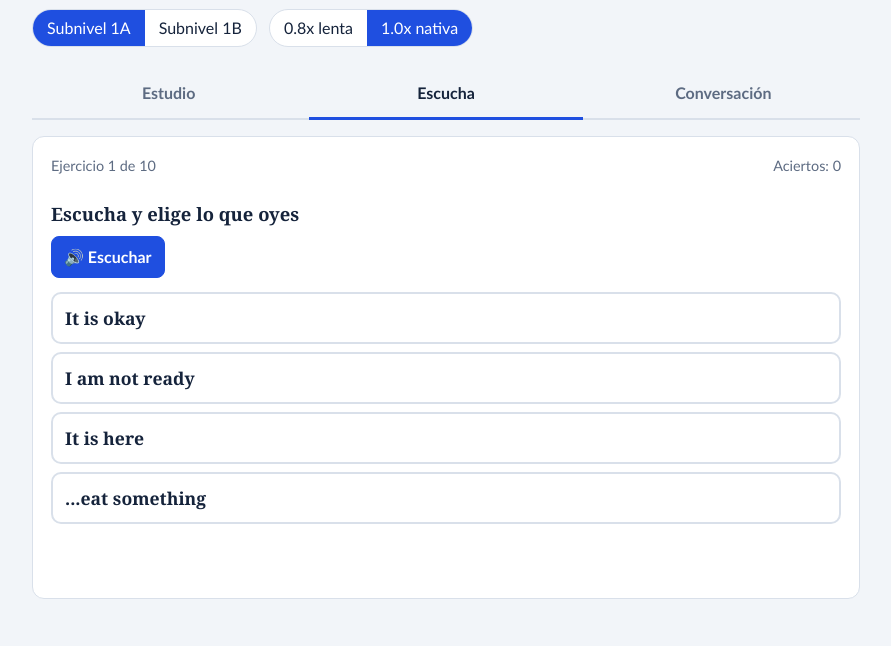
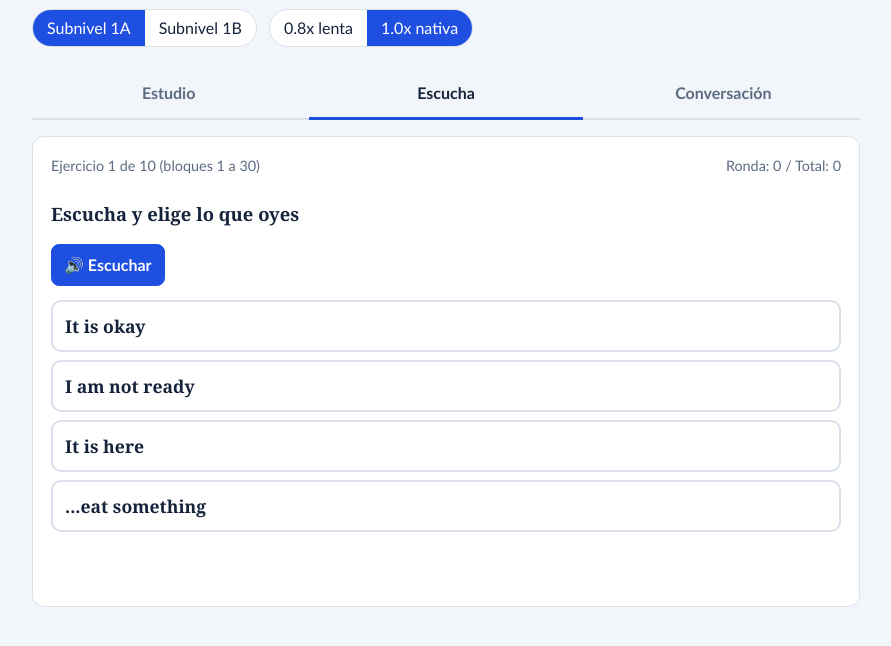
Before and after one commit to codebybran/cbm-english-app, a plain HTML site: page index.html in a window 1280 px wide. Both pictures are taken after a click on the tab "Escucha". Shown: the part 84-730 px from the top of the page, without its empty margins (194-1085 px from the left). Drawn offline with Linux system fonts and the light colour scheme.

Commit message:
Refactor: esquema JSON unificado, repaso acumulado, localStorage y grabadora de voz

```diff
--- a/css/styles.css
+++ b/css/styles.css
@@ -58,3 +58,7 @@ h2{font:700 1.15rem var(--serif);margin:24px 0 10px}
 .lvls{margin-right:8px;margin-bottom:6px}
 .lvl-btn{border:0;background:none;padding:6px 14px}
 .lvl-btn.active{background:var(--accent);color:var(--accent-ink)}
+.rec{display:flex;flex-wrap:wrap;align-items:center;gap:8px;margin-top:8px}
+.rec audio{width:100%;max-width:320px;height:36px}
+.btn.recording{background:var(--bad);border-color:var(--bad);color:#fff}
+.ex .btn{margin:8px 8px 0 0}
--- a/data/level1a.json
+++ b/data/level1a.json
@@ -1,62 +1,351 @@
 {
   "level": "1A",
   "title": "Subnivel 1A · Primeros bloques",
-  "categories": [
-    { "id": 1, "name": "Deseos y Necesidades" },
-    { "id": 2, "name": "Acciones Directas" },
-    { "id": 3, "name": "Estados y Ubicación" },
-    { "id": 4, "name": "Conectores y Rellenos" }
-  ],
-  "blocks": [
-    { "id": 1, "cat": 1, "text": "I want to...", "linked": "/ai-uona/", "rule": "La 't' de want se suaviza antes de 'to'." },
-    { "id": 2, "cat": 1, "text": "I need to...", "linked": "/ai-niidtu/", "rule": "La 'd' de need apoya en la 't' de to." },
-    { "id": 3, "cat": 1, "text": "I have to...", "linked": "/ai-jaftu/", "rule": "La 'v' pasa a sonar como 'f'." },
-    { "id": 4, "cat": 1, "text": "I don't want to...", "linked": "/ai-don-uona/", "rule": "La 't' de don't desaparece." },
-    { "id": 5, "cat": 1, "text": "I don't need to...", "linked": "/ai-don-niidtu/", "rule": "La 't' de don't cae." },
-    { "id": 6, "cat": 1, "text": "Do you want to...?", "linked": "/du-iu-uona/", "rule": "Do you se contrae a /diu/." },
-    { "id": 7, "cat": 2, "text": "...go now", "linked": "/gou-nau/", "rule": "Flujo vocal continuo." },
-    { "id": 8, "cat": 2, "text": "...know more", "linked": "/nou-mor/", "rule": "W es muda, se une /nou/ a /mor/." },
-    { "id": 9, "cat": 2, "text": "...eat something", "linked": "/ii-tsom-zing/", "rule": "'T' de eat ataca la 's' de something." },
-    { "id": 10, "cat": 2, "text": "...do this", "linked": "/du-diz/", "rule": "'Th' suena a 'd' vibrada." },
-    { "id": 11, "cat": 2, "text": "...speak with you", "linked": "/spiik-ui-diu/", "rule": "'Th' de with con 'you' forma /diu/." },
-    { "id": 12, "cat": 2, "text": "...buy this", "linked": "/bai-diz/", "rule": "Conexión directa sin pausar." },
-    { "id": 13, "cat": 2, "text": "...see that", "linked": "/sii-dat/", "rule": "Vocal 'ee' se alarga a la 'd' de that." },
-    { "id": 14, "cat": 2, "text": "...help me", "linked": "/jel-mii/", "rule": "'P' de help se ahoga antes de la 'm'." },
-    { "id": 15, "cat": 2, "text": "...wait here", "linked": "/uei-tiar/", "rule": "'T' de wait se conecta con 'here'." },
-    { "id": 16, "cat": 2, "text": "...understand this", "linked": "/an-der-stan-diz/", "rule": "'D' de understand une a 'th' de this." },
-    { "id": 17, "cat": 3, "text": "I am ready", "linked": "/aim-redi/", "rule": "Contracción fluida de I am." },
-    { "id": 18, "cat": 3, "text": "I am not ready", "linked": "/aim-no-tredi/", "rule": "'T' de not entra a la 'r' de ready." },
-    { "id": 19, "cat": 3, "text": "It is here", "linked": "/i-tiz-jiar/", "rule": "'T' de It suena a 'r' suave latina con 'is'." },
-    { "id": 20, "cat": 3, "text": "It is not here", "linked": "/i-tiz-no-tiar/", "rule": "'T' de not se arrastra a 'here'." },
-    { "id": 21, "cat": 3, "text": "Where is...?", "linked": "/ue-riz/", "rule": "'R' de Where se pega a 'is'." },
-    { "id": 22, "cat": 3, "text": "Is it possible?", "linked": "/i-zit-posibl/", "rule": "'S' de Is se pega a 'it'." },
-    { "id": 23, "cat": 4, "text": "...because...", "linked": "/bi-kos/", "rule": "Suele reducirse a /kos/." },
-    { "id": 24, "cat": 4, "text": "...but right now...", "linked": "/ba-rai-nau/", "rule": "'T' finales de 'but' y 'right' caen." },
-    { "id": 25, "cat": 4, "text": "...and then...", "linked": "/an-den/", "rule": "'D' de and desaparece." },
-    { "id": 26, "cat": 4, "text": "...with me", "linked": "/ui-mii/", "rule": "'Th' se desliza directo a la 'm'." },
-    { "id": 27, "cat": 4, "text": "...with you", "linked": "/ui-diu/", "rule": "'Th' de with se vuelve 'd' suave con 'you'." },
-    { "id": 28, "cat": 4, "text": "...for today", "linked": "/fer-tudei/", "rule": "For se relaja a /fer/." },
-    { "id": 29, "cat": 4, "text": "I think that...", "linked": "/ai-zinc-dat/", "rule": "'K' de think salta a 'that'." },
-    { "id": 30, "cat": 4, "text": "It is okay", "linked": "/i-ti-zou-kei/", "rule": "Doble enlace entre it-is-okay." }
+  "chunks": [
+    {
+      "id": 1,
+      "cat": "Deseos y Necesidades",
+      "text": "I want to...",
+      "linked": "/ai-uona/",
+      "rule": "La 't' de want se suaviza antes de 'to'."
+    },
+    {
+      "id": 2,
+      "cat": "Deseos y Necesidades",
+      "text": "I need to...",
+      "linked": "/ai-niidtu/",
+      "rule": "La 'd' de need apoya en la 't' de to."
+    },
+    {
+      "id": 3,
+      "cat": "Deseos y Necesidades",
+      "text": "I have to...",
+      "linked": "/ai-jaftu/",
+      "rule": "La 'v' pasa a sonar como 'f'."
+    },
+    {
+      "id": 4,
+      "cat": "Deseos y Necesidades",
+      "text": "I don't want to...",
+      "linked": "/ai-don-uona/",
+      "rule": "La 't' de don't desaparece."
+    },
+    {
+      "id": 5,
+      "cat": "Deseos y Necesidades",
+      "text": "I don't need to...",
+      "linked": "/ai-don-niidtu/",
+      "rule": "La 't' de don't cae."
+    },
+    {
+      "id": 6,
+      "cat": "Deseos y Necesidades",
+      "text": "Do you want to...?",
+      "linked": "/du-iu-uona/",
+      "rule": "Do you se contrae a /diu/."
+    },
+    {
+      "id": 7,
+      "cat": "Acciones Directas",
+      "text": "...go now",
+      "linked": "/gou-nau/",
+      "rule": "Flujo vocal continuo."
+    },
+    {
+      "id": 8,
+      "cat": "Acciones Directas",
+      "text": "...know more",
+      "linked": "/nou-mor/",
+      "rule": "W es muda, se une /nou/ a /mor/."
+    },
+    {
+      "id": 9,
+      "cat": "Acciones Directas",
+      "text": "...eat something",
+      "linked": "/ii-tsom-zing/",
+      "rule": "'T' de eat ataca la 's' de something."
+    },
+    {
+      "id": 10,
+      "cat": "Acciones Directas",
+      "text": "...do this",
+      "linked": "/du-diz/",
+      "rule": "'Th' suena a 'd' vibrada."
+    },
+    {
+      "id": 11,
+      "cat": "Acciones Directas",
+      "text": "...speak with you",
+      "linked": "/spiik-ui-diu/",
+      "rule": "'Th' de with con 'you' forma /diu/."
+    },
+    {
+      "id": 12,
+      "cat": "Acciones Directas",
+      "text": "...buy this",
+      "linked": "/bai-diz/",
+      "rule": "Conexión directa sin pausar."
+    },
+    {
+      "id": 13,
+      "cat": "Acciones Directas",
+      "text": "...see that",
+      "linked": "/sii-dat/",
+      "rule": "Vocal 'ee' se alarga a la 'd' de that."
+    },
+    {
+      "id": 14,
+      "cat": "Acciones Directas",
+      "text": "...help me",
+      "linked": "/jel-mii/",
+      "rule": "'P' de help se ahoga antes de la 'm'."
+    },
+    {
+      "id": 15,
+      "cat": "Acciones Directas",
+      "text": "...wait here",
+      "linked": "/uei-tiar/",
+      "rule": "'T' de wait se conecta con 'here'."
+    },
+    {
+      "id": 16,
+      "cat": "Acciones Directas",
+      "text": "...understand this",
+      "linked": "/an-der-stan-diz/",
+      "rule": "'D' de understand une a 'th' de this."
+    },
+    {
+      "id": 17,
+      "cat": "Estados y Ubicación",
+      "text": "I am ready",
+      "linked": "/aim-redi/",
+      "rule": "Contracción fluida de I am."
+    },
+    {
+      "id": 18,
+      "cat": "Estados y Ubicación",
+      "text": "I am not ready",
+      "linked": "/aim-no-tredi/",
+      "rule": "'T' de not entra a la 'r' de ready."
+    },
+    {
+      "id": 19,
+      "cat": "Estados y Ubicación",
+      "text": "It is here",
+      "linked": "/i-tiz-jiar/",
+      "rule": "'T' de It suena a 'r' suave latina con 'is'."
+    },
+    {
+      "id": 20,
+      "cat": "Estados y Ubicación",
+      "text": "It is not here",
+      "linked": "/i-tiz-no-tiar/",
+      "rule": "'T' de not se arrastra a 'here'."
+    },
+    {
+      "id": 21,
+      "cat": "Estados y Ubicación",
+      "text": "Where is...?",
+      "linked": "/ue-riz/",
+      "rule": "'R' de Where se pega a 'is'."
+    },
+    {
+      "id": 22,
+      "cat": "Estados y Ubicación",
+      "text": "Is it possible?",
+      "linked": "/i-zit-posibl/",
+      "rule": "'S' de Is se pega a 'it'."
+    },
+    {
+      "id": 23,
+      "cat": "Conectores y Rellenos",
+      "text": "...because...",
+      "linked": "/bi-kos/",
+      "rule": "Suele reducirse a /kos/."
+    },
+    {
+      "id": 24,
+      "cat": "Conectores y Rellenos",
+      "text": "...but right now...",
+      "linked": "/ba-rai-nau/",
+      "rule": "'T' finales de 'but' y 'right' caen."
+    },
+    {
+      "id": 25,
+      "cat": "Conectores y Rellenos",
+      "text": "...and then...",
+      "linked": "/an-den/",
+      "rule": "'D' de and desaparece."
+    },
+    {
+      "id": 26,
+      "cat": "Conectores y Rellenos",
+      "text": "...with me",
+      "linked": "/ui-mii/",
+      "rule": "'Th' se desliza directo a la 'm'."
+    },
+    {
+      "id": 27,
+      "cat": "Conectores y Rellenos",
+      "text": "...with you",
+      "linked": "/ui-diu/",
+      "rule": "'Th' de with se vuelve 'd' suave con 'you'."
+    },
+    {
+      "id": 28,
+      "cat": "Conectores y Rellenos",
+      "text": "...for today",
+      "linked": "/fer-tudei/",
+      "rule": "For se relaja a /fer/."
+    },
+    {
+      "id": 29,
+      "cat": "Conectores y Rellenos",
+      "text": "I think that...",
+      "linked": "/ai-zinc-dat/",
+      "rule": "'K' de think salta a 'that'."
+    },
+    {
+      "id": 30,
+      "cat": "Conectores y Rellenos",
+      "text": "It is okay",
+      "linked": "/i-ti-zou-kei/",
+      "rule": "Doble enlace entre it-is-okay."
+    }
   ],
   "dialogues": [
-    { "title": "¿Nos vamos?", "lines": [
-      { "who": "A", "text": "Do you want to go now?", "blocks": [6, 7] },
-      { "who": "B", "text": "I am not ready, but right now I need to wait here.", "blocks": [18, 24, 2, 15] },
-      { "who": "A", "text": "It is okay. I think that I have to wait with you.", "blocks": [30, 29, 3, 15, 27] },
-      { "who": "B", "text": "I am ready. I want to go with you for today.", "blocks": [17, 1, 7, 27, 28] }
-    ] },
-    { "title": "Algo para comer", "lines": [
-      { "who": "A", "text": "Do you want to eat something?", "blocks": [6, 9] },
-      { "who": "B", "text": "I don't want to eat this. I want to buy this.", "blocks": [4, 9, 10, 1, 12] },
-      { "who": "A", "text": "Is it possible? Where is this?", "blocks": [22, 21] },
-      { "who": "B", "text": "It is not here, because I need to see that.", "blocks": [20, 23, 2, 13] }
-    ] },
-    { "title": "Necesito ayuda", "lines": [
-      { "who": "A", "text": "I don't understand this. Do you want to help me?", "blocks": [4, 16, 6, 14] },
-      { "who": "B", "text": "It is okay. I want to speak with you and then help you.", "blocks": [30, 1, 11, 25, 14] },
-      { "who": "A", "text": "I need to know more. I think that I am ready.", "blocks": [2, 8, 29, 17] },
-      { "who": "B", "text": "I have to go now, but right now it is okay.", "blocks": [3, 7, 24, 30] }
-    ] }
+    {
+      "title": "¿Nos vamos?",
+      "lines": [
+        {
+          "who": "A",
+          "text": "Do you want to go now?",
+          "blocks": [
+            6,
+            7
+          ]
+        },
+        {
+          "who": "B",
+          "text": "I am not ready, but right now I need to wait here.",
+          "blocks": [
+            18,
+            24,
+            2,
+            15
+          ]
+        },
+        {
+          "who": "A",
+          "text": "It is okay. I think that I have to wait with you.",
+          "blocks": [
+            30,
+            29,
+            3,
+            15,
+            27
+          ]
+        },
+        {
+          "who": "B",
+          "text": "I am ready. I want to go with you for today.",
+          "blocks": [
+            17,
+            1,
+            7,
+            27,
+            28
+          ]
+        }
+      ]
+    },
+    {
+      "title": "Algo para comer",
+      "lines": [
+        {
+          "who": "A",
+          "text": "Do you want to eat something?",
+          "blocks": [
+            6,
+            9
+          ]
+        },
+        {
+          "who": "B",
+          "text": "I don't want to eat this. I want to buy this.",
+          "blocks": [
+            4,
+            9,
+            10,
+            1,
+            12
+          ]
+        },
+        {
+          "who": "A",
+          "text": "Is it possible? Where is this?",
+          "blocks": [
+            22,
+            21
+          ]
+        },
+        {
+          "who": "B",
+          "text": "It is not here, because I need to see that.",
+          "blocks": [
+            20,
+            23,
+            2,
+            13
+          ]
+        }
+      ]
+    },
+    {
+      "title": "Necesito ayuda",
+      "lines": [
+        {
+          "who": "A",
+          "text": "I don't understand this. Do you want to help me?",
+          "blocks": [
+            4,
+            16,
+            6,
+            14
+          ]
+        },
+        {
+          "who": "B",
+          "text": "It is okay. I want to speak with you and then help you.",
+          "blocks": [
+            30,
+            1,
+            11,
+            25,
+            14
+          ]
+        },
+        {
+          "who": "A",
+          "text": "I need to know more. I think that I am ready.",
+          "blocks": [
+            2,
+            8,
+            29,
+            17
+          ]
+        },
+        {
+          "who": "B",
+          "text": "I have to go now, but right now it is okay.",
+          "blocks": [
+            3,
+            7,
+            24,
+            30
+          ]
+        }
+      ]
+    }
   ]
 }
--- a/js/app.js
+++ b/js/app.js
@@ -51,22 +51,28 @@
     document.querySelectorAll('.speed-btn').forEach(x => x.classList.toggle('active', x === b));
   });
 
-  const LEVELS = { '1A': 'data/level1a.json', '1B': 'data/level1b.json' };
+  const LEVELS = {
+    '1A': { url: 'data/level1a.json', upTo: 30 },
+    '1B': { url: 'data/level1b.json', upTo: 60 }
+  };
   const store = {}, all = {};
-  const norm = d => {
-    const list = d.blocks || d.chunks, cats = d.categories || [];
-    list.forEach(b => {
-      b.catName = typeof b.cat === 'number' ? (cats.find(c => c.id === b.cat) || {}).name : b.cat;
-      all[b.id] = b;
-    });
-    return { title: d.title, blocks: list, dialogues: d.dialogues || [] };
+  const norm = (d, upTo) => {
+    d.chunks.forEach(b => { all[b.id] = b; });
+    return { title: d.title, chunks: d.chunks, dialogues: d.dialogues || [], upTo };
   };
+
+  const KEY = { level: 'cbm.level', hits: 'cbm.hits' };
+  const ls = {
+    get(k, d) { try { const v = localStorage.getItem(k); return v === null ? d : v; } catch (e) { return d; } },
+    set(k, v) { try { localStorage.setItem(k, v); } catch (e) {} }
+  };
+  let hits = parseInt(ls.get(KEY.hits, '0'), 10) || 0;
 
   function renderStudy() {
     const root = $('#study'); root.innerHTML = '';
-    [...new Set(data.blocks.map(b => b.catName))].forEach(name => {
+    [...new Set(data.chunks.map(b => b.cat))].forEach(name => {
       root.appendChild(el('h2', '', name));
-      data.blocks.filter(b => b.catName === name).forEach(b => {
+      data.chunks.filter(b => b.cat === name).forEach(b => {
         const card = el('article', 'block');
         card.append(el('p', 'chunk', b.text), el('span', 'linked', b.linked), el('p', 'rule', b.rule));
         const btns = el('div', 'btns');
@@ -81,30 +87,32 @@
   }
 
   const ROUND = 10;
+  const pool = () => Object.values(all).filter(b => b.id <= data.upTo);
   function renderListening() {
     const root = $('#listening');
     let queue, i, score;
 
     function start() {
-      queue = shuffle(data.blocks).slice(0, ROUND).map((b, n) => ({ b, type: n % 2 && words(b.text).length > 1 ? 'build' : 'pick' }));
+      queue = shuffle(pool()).slice(0, ROUND).map((b, n) => ({ b, type: n % 2 && words(b.text).length > 1 ? 'build' : 'pick' }));
       i = 0; score = 0; next();
     }
     function next() {
       root.innerHTML = '';
       if (i >= queue.length) {
-        const end = el('div', 'ex', `<h2>Resultado: ${score} de ${ROUND}</h2>`);
+        const end = el('div', 'ex', `<h2>Resultado: ${score} de ${ROUND}</h2><p class="rule">Aciertos acumulados: ${hits}</p>`);
         const again = el('button', 'btn fill', 'Practicar otra ronda'); again.onclick = start;
-        end.appendChild(again); root.appendChild(end); return;
+        const reset = el('button', 'btn', 'Reiniciar total'); reset.onclick = () => { hits = 0; ls.set(KEY.hits, 0); next(); };
+        end.append(again, reset); root.appendChild(end); return;
       }
       const { b, type } = queue[i];
       const card = el('div', 'ex');
-      card.appendChild(el('div', 'meta', `<span>Ejercicio ${i + 1} de ${ROUND}</span><span>Aciertos: ${score}</span>`));
+      card.appendChild(el('div', 'meta', `<span>Ejercicio ${i + 1} de ${ROUND} (bloques 1 a ${data.upTo})</span><span>Ronda: ${score} / Total: ${hits}</span>`));
       card.appendChild(el('h2', '', type === 'pick' ? 'Escucha y elige lo que oyes' : 'Escucha y ordena las palabras'));
       const listen = el('button', 'btn fill', '🔊 Escuchar'); listen.onclick = () => speakBlock(b, listen);
       card.appendChild(listen);
       const fb = el('p', 'fb');
       const done = ok => {
-        if (ok) score++;
+        if (ok) { score++; hits++; ls.set(KEY.hits, hits); }
         fb.className = 'fb ' + (ok ? 'ok' : 'bad');
         fb.textContent = ok ? '¡Correcto!' : `Respuesta: ${b.text}`;
         const nx = el('button', 'btn fill', i + 1 < ROUND ? 'Siguiente' : 'Ver resultado');
@@ -112,8 +120,8 @@
       };
 
       if (type === 'pick') {
-        const pool = shuffle(data.blocks.filter(x => x.id !== b.id));
-        const opts = shuffle([b, ...pool.slice(0, 3)]);
+        const others = shuffle(pool().filter(x => x.id !== b.id));
+        const opts = shuffle([b, ...others.slice(0, 3)]);
         const box = el('div', 'opts');
         opts.forEach(o => {
           const btn = el('button', 'opt', o.text);
@@ -149,9 +157,53 @@
     start();
   }
 
+  let rec = null;
+  function stopRec() { if (rec && rec.mr.state === 'recording') rec.mr.stop(); }
+  document.querySelectorAll('.tab').forEach(t => t.addEventListener('click', stopRec));
+
+  function makeRecorder(text, bub) {
+    const wrap = el('div', 'rec');
+    if (!navigator.mediaDevices || !window.MediaRecorder) {
+      wrap.appendChild(el('span', 'rule', 'Tu navegador no permite grabar voz.'));
+      return wrap;
+    }
+    const btn = el('button', 'btn', '🎙️ Grabar');
+    const cmp = el('button', 'btn', '🔁 Comparar'); cmp.hidden = true;
+    const msg = el('span', 'rule', '');
+    const audio = el('audio'); audio.controls = true; audio.hidden = true;
+    let url = null;
+
+    btn.onclick = async () => {
+      if (rec && rec.btn === btn) { stopRec(); return; }
+      stopRec(); synth && synth.cancel();
+      try {
+        const stream = await navigator.mediaDevices.getUserMedia({ audio: true });
+        const mr = new MediaRecorder(stream), parts = [];
+        rec = { mr, btn };
+        mr.ondataavailable = e => parts.push(e.data);
+        mr.onstop = () => {
+          stream.getTracks().forEach(t => t.stop());
+          btn.textContent = '🎙️ Grabar'; btn.classList.remove('recording');
+          if (rec && rec.mr === mr) rec = null;
+          if (url) URL.revokeObjectURL(url);
+          url = URL.createObjectURL(new Blob(parts, { type: mr.mimeType }));
+          audio.src = url; audio.hidden = false; cmp.hidden = false; msg.textContent = '';
+          audio.play();
+        };
+        mr.start();
+        btn.textContent = '⏹️ Detener'; btn.classList.add('recording'); msg.textContent = 'Grabando…';
+      } catch (e) {
+        msg.textContent = 'No se pudo usar el micrófono. Permite el acceso desde el candado de la barra de direcciones.';
+      }
+    };
+    cmp.onclick = async () => { await play(text, bub); if (url) audio.play(); };
+    wrap.append(btn, cmp, msg, audio);
+    return wrap;
+  }
+
   function renderSpeaking() {
     const root = $('#speaking'); root.innerHTML = '';
-    root.appendChild(el('p', 'rule', 'Escucha, repite cada línea y practica con un compañero: uno es A y el otro es B.'));
+    root.appendChild(el('p', 'rule', 'Escucha la línea, grábate diciéndola y pulsa Comparar para oír el modelo y tu voz seguidos. Practica con un compañero: uno es A y el otro es B.'));
     data.dialogues.forEach(d => {
       root.appendChild(el('h2', '', d.title));
       const allBtn = el('button', 'btn fill', '🔊 Escuchar diálogo completo');
@@ -165,6 +217,7 @@
         const btn = el('button', 'btn', '🔊'); btn.setAttribute('aria-label', `Escuchar línea de ${l.who}`);
         btn.onclick = () => play(l.text, bub);
         bub.appendChild(document.createElement('br')); bub.appendChild(btn);
+        bub.appendChild(makeRecorder(l.text, bub));
         row.append(el('div', 'who', l.who), bub);
         root.appendChild(row);
       });
@@ -172,7 +225,8 @@
   }
 
   function show(level) {
-    data = store[level];
+    stopRec();
+    data = store[level]; ls.set(KEY.level, level);
     $('#levelTitle').textContent = data.title;
     document.querySelectorAll('.lvl-btn').forEach(b => b.classList.toggle('active', b.dataset.level === level));
     synth && synth.cancel();
@@ -180,7 +234,7 @@
   }
   document.querySelectorAll('.lvl-btn').forEach(b => b.onclick = () => show(b.dataset.level));
 
-  Promise.all(Object.entries(LEVELS).map(([k, u]) => fetch(u).then(r => r.json()).then(d => { store[k] = norm(d); })))
-    .then(() => show('1A'))
+  Promise.all(Object.entries(LEVELS).map(([k, v]) => fetch(v.url).then(r => r.json()).then(d => { store[k] = norm(d, v.upTo); })))
+    .then(() => { const saved = ls.get(KEY.level, '1A'); show(LEVELS[saved] ? saved : '1A'); })
     .catch(() => { $('#levelTitle').textContent = 'No se pudieron cargar los datos. Abre el proyecto con un servidor local.'; });
 })();
```
